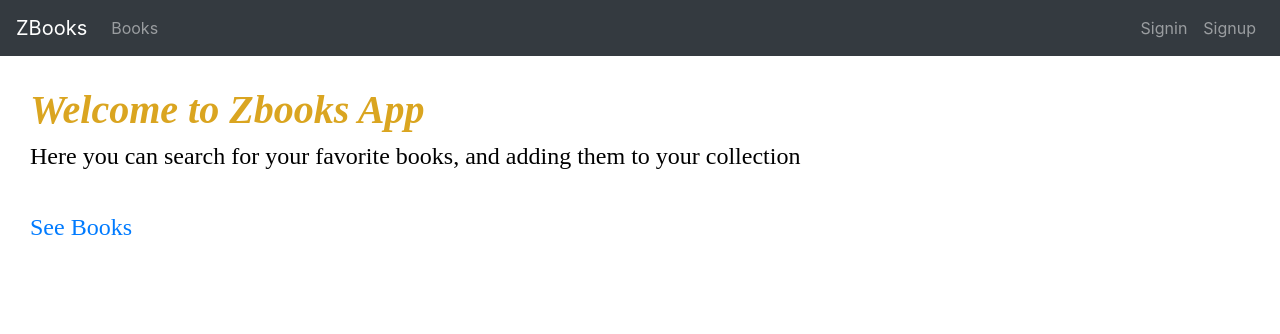
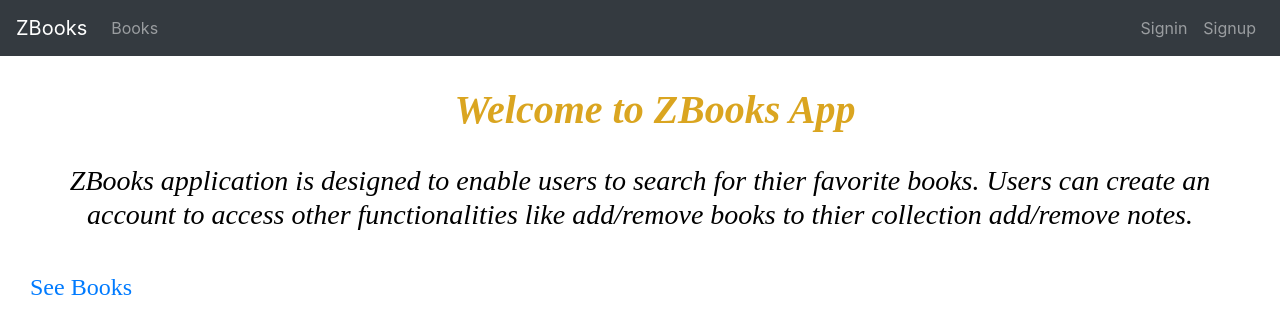
Before and after one commit to Zainab-Omar/books-frontend, a React (Create React App) app: page / in a window 1280 px wide. Shown: the top 334 px of the page. Built offline with nearby package versions, Linux system fonts and the light colour scheme.

Commit message:
add styling to home page

```diff
--- a/src/App.css
+++ b/src/App.css
@@ -4,7 +4,7 @@
 
 }
 .home-title{
-  text-align: left;
+  text-align: center;
   font-style: oblique;
   font-family: "Trattatello, fantasy";
   font-weight: bold;
@@ -12,12 +12,14 @@
 }
 
 .home-content{
-  font-size: 1.5em;
-  text-align: left;
+  text-align: center;
   color: black;
-  margin-left: 30px;
+  margin-top: 30px;
+  margin-left: 50px;
+  margin-right: 50px;
   padding-bottom: 30px;
-  font-family: "cursive"
+  font-style: oblique;
+  font-family: "Trattatello, fantasy";
 }
 
 .home-link{
--- a/src/components/Home.js
+++ b/src/components/Home.js
@@ -5,8 +5,9 @@ import { Link } from 'react-router-dom'
 const Home = () => {
     return(
         <div className="home-page">
-            <h1 className="home-title">Welcome to Zbooks App</h1>
-            <h6 className="home-content">Here you can search for your favorite books, and adding them to your collection</h6>
+            <h1 className="home-title">Welcome to ZBooks App</h1>
+            <h3 className="home-content">ZBooks application is designed to enable users to search for thier favorite books. Users can create an account to access other functionalities
+             like add/remove books to thier collection add/remove notes. </h3>
 
             <Link to="/books">
              <p className="home-link">See Books</p>
```
